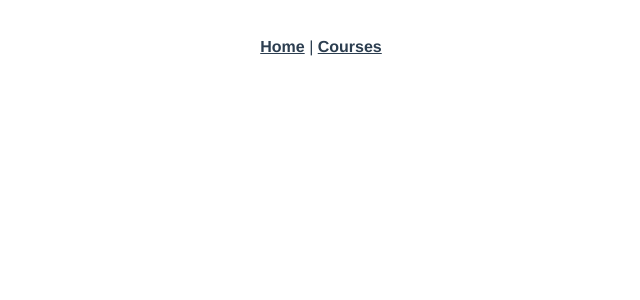
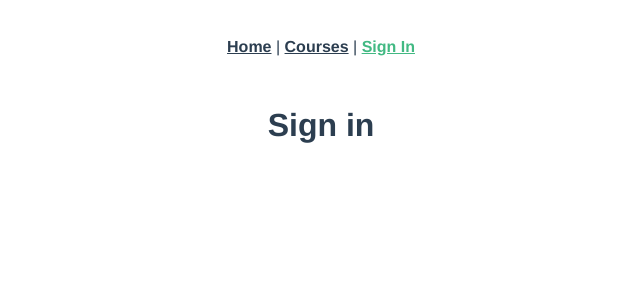
Before and after one commit to sosensible/ols, a Vue app: page /sign-in in a window 1280 px wide. Shown: the top 300 px of the page, without its empty margins (319-959 px from the left). Built offline with nearby package versions, Linux system fonts and the light colour scheme.

Commit message:
added sign in page and created router link to it.

```diff
--- a/src/App.vue
+++ b/src/App.vue
@@ -2,7 +2,8 @@
   <div id="app">
     <div id="nav">
       <router-link to="/">Home</router-link> |
-      <router-link to="/courses">Courses</router-link>
+      <router-link to="/courses">Courses</router-link> |
+      <router-link to="/sign-in">Sign In</router-link>
     </div>
     <router-view />
   </div>
--- a/src/router/index.ts
+++ b/src/router/index.ts
@@ -2,6 +2,7 @@ import Vue from "vue";
 import VueRouter, { RouteConfig } from "vue-router";
 import Courses from "../views/Courses.vue";
 import Home from "../views/WelcomePage.vue";
+import SignIn from "../views/SignIn.vue";
 
 Vue.use(VueRouter);
 
@@ -16,6 +17,12 @@ const routes: Array<RouteConfig> = [
     name: "Courses",
     component: Courses,
   },
+  {
+    path: "/sign-in",
+    name: "SignIn",
+    component: SignIn,
+  },
+
 ];
 
 const router = new VueRouter({
--- /dev/null
+++ b/src/views/SignIn.vue
@@ -0,0 +1,5 @@
+<template>
+  <div>
+    <h1>Sign in</h1>
+  </div>
+</template>
```
